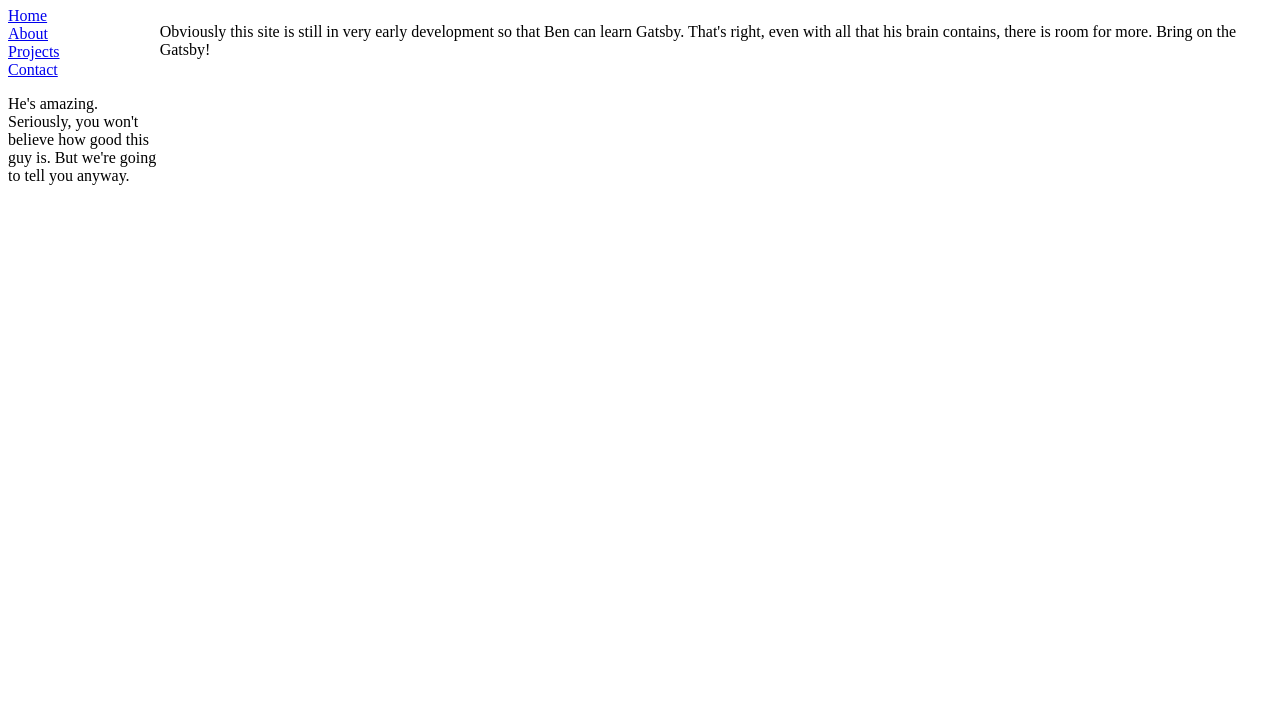
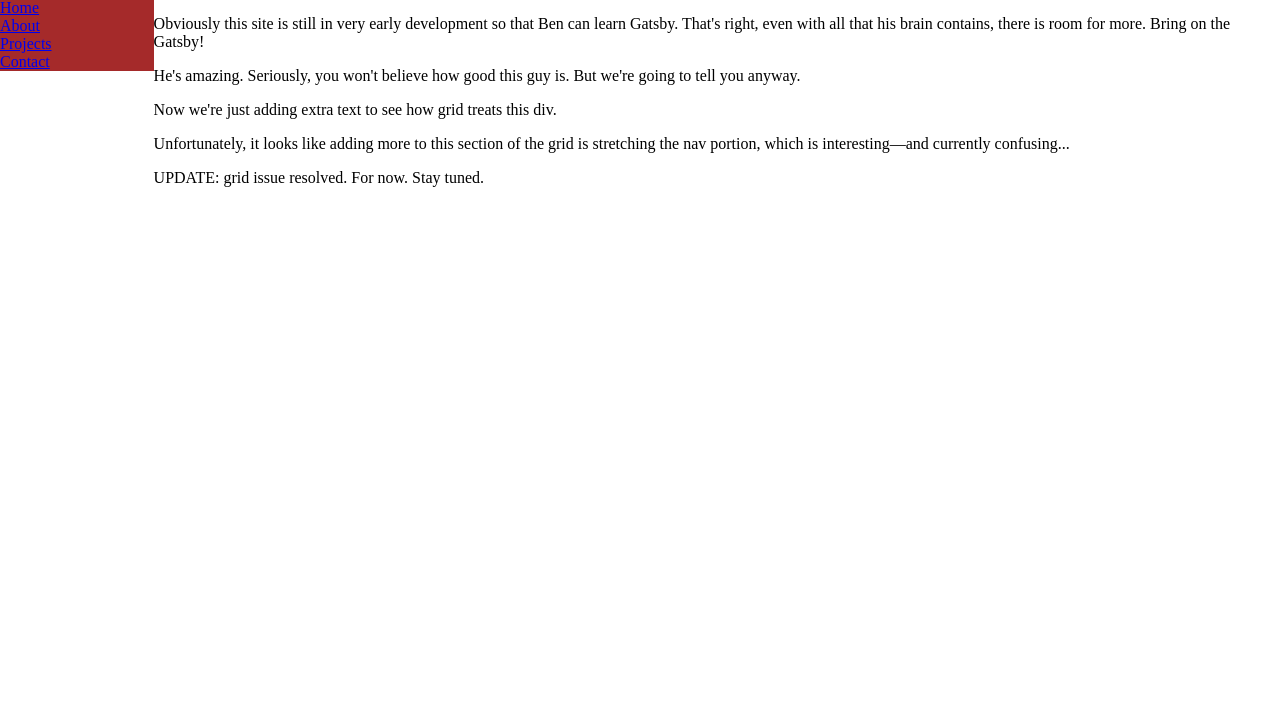
Before and after one commit to capnnemo2/gatsby-portfolio, a Gatsby site: page / in a window 1280 px wide. Shown: the part 81-800 px from the top of the page. Built offline with nearby package versions, Linux system fonts and the light colour scheme; Gatsby itself is replaced by a stand-in of ours.

```diff
--- a/src/components/Layout.js
+++ b/src/components/Layout.js
@@ -4,7 +4,7 @@
 
 const Layout = props => {
   return (
-    <div className="index-grid">
+    <div className="layout-grid">
       <Header />
       <Nav />
       {props.children}
--- a/src/pages/about.js
+++ b/src/pages/about.js
@@ -3,6 +3,7 @@
 
 export default () => (
   <Layout>
+    <div className="content">
       <p>
         This describes how awesome Ben is. For example, he rides{" "}
         <span style={{ textDecoration: "line-through" }}>horses</span> dinosaurs
@@ -13,5 +14,6 @@
         giant squid wrestling. He speaks the language of the food gods (known as
         Italian to mortals). His dog understands quantum physics.
       </p>
+    </div>
   </Layout>
 )
--- a/src/pages/contact.js
+++ b/src/pages/contact.js
@@ -1,15 +1,17 @@
 import React from "react"
 import Layout from "../components/Layout"
 
-export default function Contact() {
+export default () => {
   return (
     <Layout>
+      <div className="content">
         <p>
           We're not surprised you want to get in touch with Ben. Due to an
           overflow of physical fanmail, however, we insist on digital
           correspondence. You can send an email, check him out on GitHub, and/or
           connect on LinkedIn.
         </p>
+      </div>
     </Layout>
   )
 }
--- a/src/pages/index.css
+++ b/src/pages/index.css
@@ -2,17 +2,52 @@
   box-sizing: border-box;
 }
 
-.index-grid {
+body {
+  margin: 0;
+}
+
+/* BEGIN LAYOUT */
+.layout-grid {
   display: grid;
   grid-template-columns: 12% auto;
+  grid-template-rows: auto;
+}
+/* END LAYOUT */
+
+/* BEGIN HEADER */
+.Header {
+  grid-column-start: 1;
+  grid-column-end: 5;
+  background-color: bisque;
+}
+/* END HEADER */
+
+/* BEGIN NAV */
+.Nav {
+  grid-column-start: 1;
+  grid-row-start: 2;
+  grid-row-end: 3;
+  display: grid;
+  background-color: brown;
+}
+/* END NAV */
+
+/* BEGIN CONTENT */
+.content {
+  grid-row-start: 2;
+  grid-row-end: 4;
+  grid-column-start: 3;
+  grid-column-end: 4;
+}
+/* END CONTENT */
+
+/* BEGIN PROJECT */
+.project-box {
+  border: 1px solid black;
 }
 
-.Header {
-  grid-column-start: 1;
-  grid-column-end: 3;
+.flex {
+  display: flex;
 }
 
-.Nav {
-  grid-column-start: 1;
-  display: grid;
-}
+/* END PROJECT */
--- a/src/pages/index.js
+++ b/src/pages/index.js
@@ -34,20 +34,32 @@
 import React from "react"
 import Layout from "../components/Layout"
 
+import project_store from "../project_store"
+
 import "./index.css"
 
 const Index = () => {
+  console.log(project_store.projects[0])
   return (
     <Layout>
+      <div className="content">
         <p>
           Obviously this site is still in very early development so that Ben can
-        learn Gatsby. That's right, even with all that his brain contains, there
-        is room for more. Bring on the Gatsby!
+          learn Gatsby. That's right, even with all that his brain contains,
+          there is room for more. Bring on the Gatsby!
         </p>
         <p>
           He's amazing. Seriously, you won't believe how good this guy is. But
           we're going to tell you anyway.
         </p>
+        <p>Now we're just adding extra text to see how grid treats this div.</p>
+        <p>
+          Unfortunately, it looks like adding more to this section of the grid
+          is stretching the nav portion, which is interesting—and currently
+          confusing...
+        </p>
+        <p>UPDATE: grid issue resolved. For now. Stay tuned.</p>
+      </div>
     </Layout>
   )
 }
--- /dev/null
+++ b/src/project_store.js
@@ -0,0 +1,92 @@
+export default {
+  projects: [
+    {
+      id: 1,
+      title: "20k Leagues",
+      tech_used: ["React", "Node", "HTML", "CSS", "Express", "PostgreSQL"],
+      description:
+        "This is a digital dive log for scuba divers. It provides them with a place to log dives, record certifications, and track their wishlist animals. It also includes a feature to find popular animals around the world.",
+      screenshot: "This is an image",
+      links: [
+        {
+          name: "Client Repo",
+          link: "www.google.com",
+        },
+        {
+          name: "Api Repo",
+          link: "www.google.com",
+        },
+        {
+          name: "Live App",
+          link: "www.google.com",
+        },
+      ],
+    },
+    {
+      id: 2,
+      title: "Topiary Welding",
+      tech_used: ["React", "Node", "HTML", "CSS", "Express", "PostgreSQL"],
+      description:
+        "This app allows users to browse and search a repository of welding specifications for trellises, arbors, and topiary. It was created with a specific company in mind, but could be adapted to broader use.",
+      screenshot: "This is an image",
+      links: [
+        {
+          name: "Client Repo",
+          link: "www.google.com",
+        },
+        {
+          name: "Api Repo",
+          link: "www.google.com",
+        },
+        {
+          name: "Live App",
+          link: "www.google.com",
+        },
+      ],
+    },
+    {
+      id: 3,
+      title: "California Whitewater Rivers",
+      tech_used: ["HTML", "CSS", "JavaScript", "jQuery"],
+      description:
+        "This app allows users to get information about rafting on the most popular rivers in California. The information will allow boaters to prepare for a private trip or to find an outfitter.",
+      screenshot: "This is an image",
+      links: [
+        {
+          name: "Client Repo",
+          link: "www.google.com",
+        },
+        {
+          name: "Api Repo",
+          link: "www.google.com",
+        },
+        {
+          name: "Live App",
+          link: "www.google.com",
+        },
+      ],
+    },
+    {
+      id: 4,
+      title: "Do Ya Scuba",
+      tech_used: ["HTML", "CSS", "JavaScript", "jQuery"],
+      description:
+        "My first app. A short, simple quiz inspired by my time in the sea utilizing JavaScript. Users get scored and have the option to take the quiz again.",
+      screenshot: "This is an image",
+      links: [
+        {
+          name: "Client Repo",
+          link: "www.google.com",
+        },
+        {
+          name: "Api Repo",
+          link: "www.google.com",
+        },
+        {
+          name: "Live App",
+          link: "www.google.com",
+        },
+      ],
+    },
+  ],
+}
```
Also changed, not shown: src/components/featured_project.js (added, +21 -0 lines), src/pages/projects.js (+21 -6 lines). Lines whose indentation alone changed are shown as unchanged.
